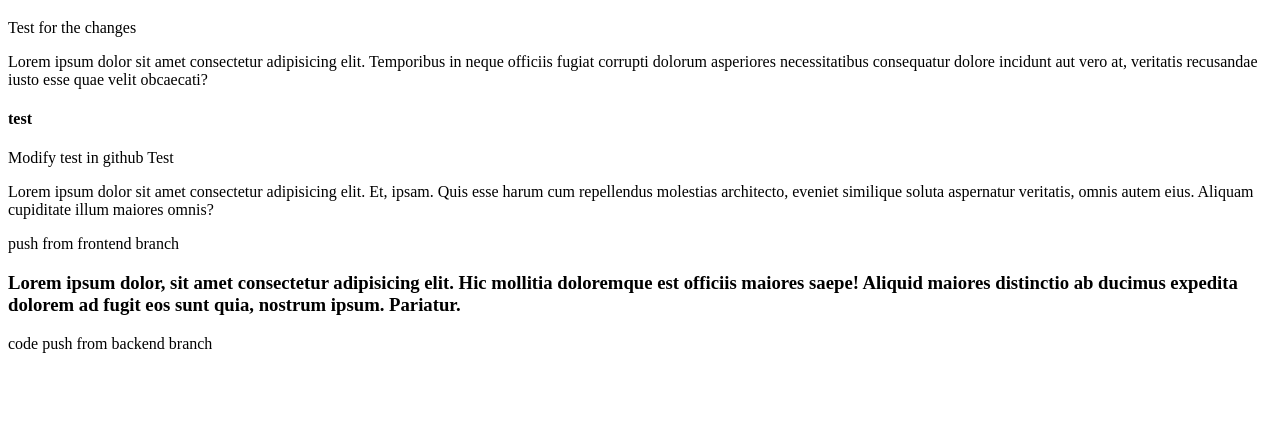
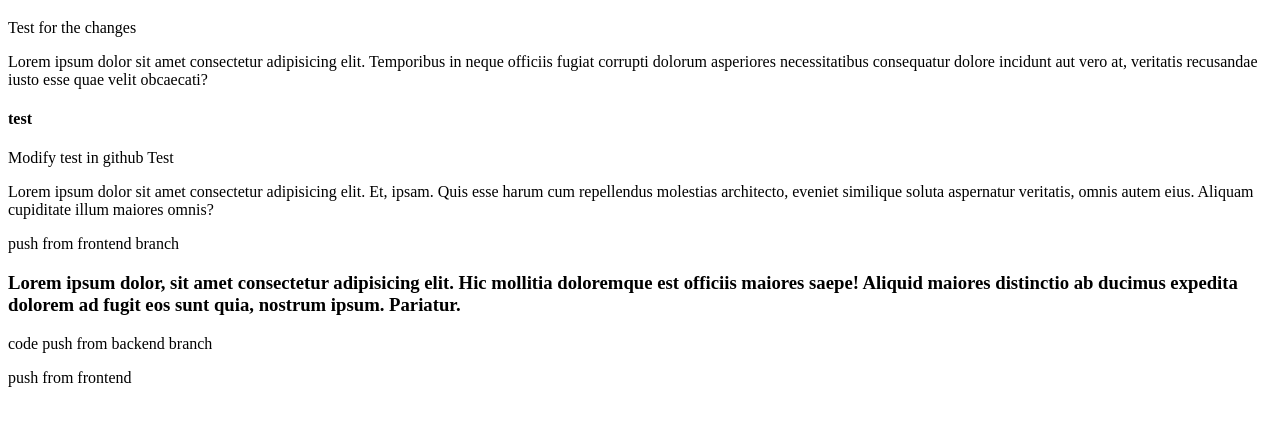
Before and after one commit to sachins-devloper/gitTest, a plain HTML site: page index.html in a window 1280 px wide. Shown: the part 61-486 px from the top of the page. Drawn offline with Linux system fonts and the light colour scheme.

Commit message:
second test from frontend

```diff
--- a/index.html
+++ b/index.html
@@ -29,6 +29,10 @@
 
     <p>code push from backend branch</p>
 
+
+    <!-- second test from from frontend -->
+
+    <p>push from frontend</p>
 </body>
 
 </html>
```
